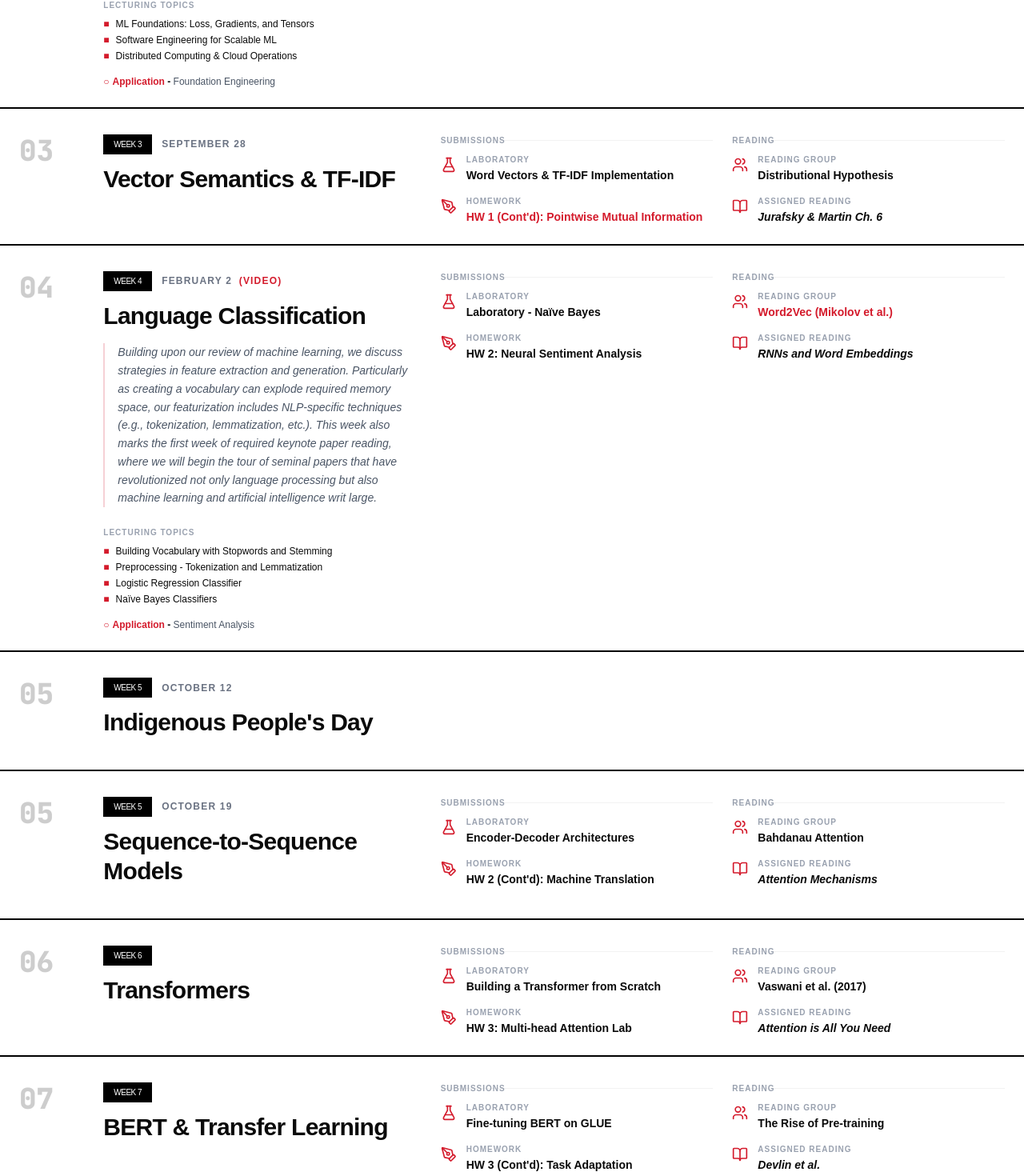
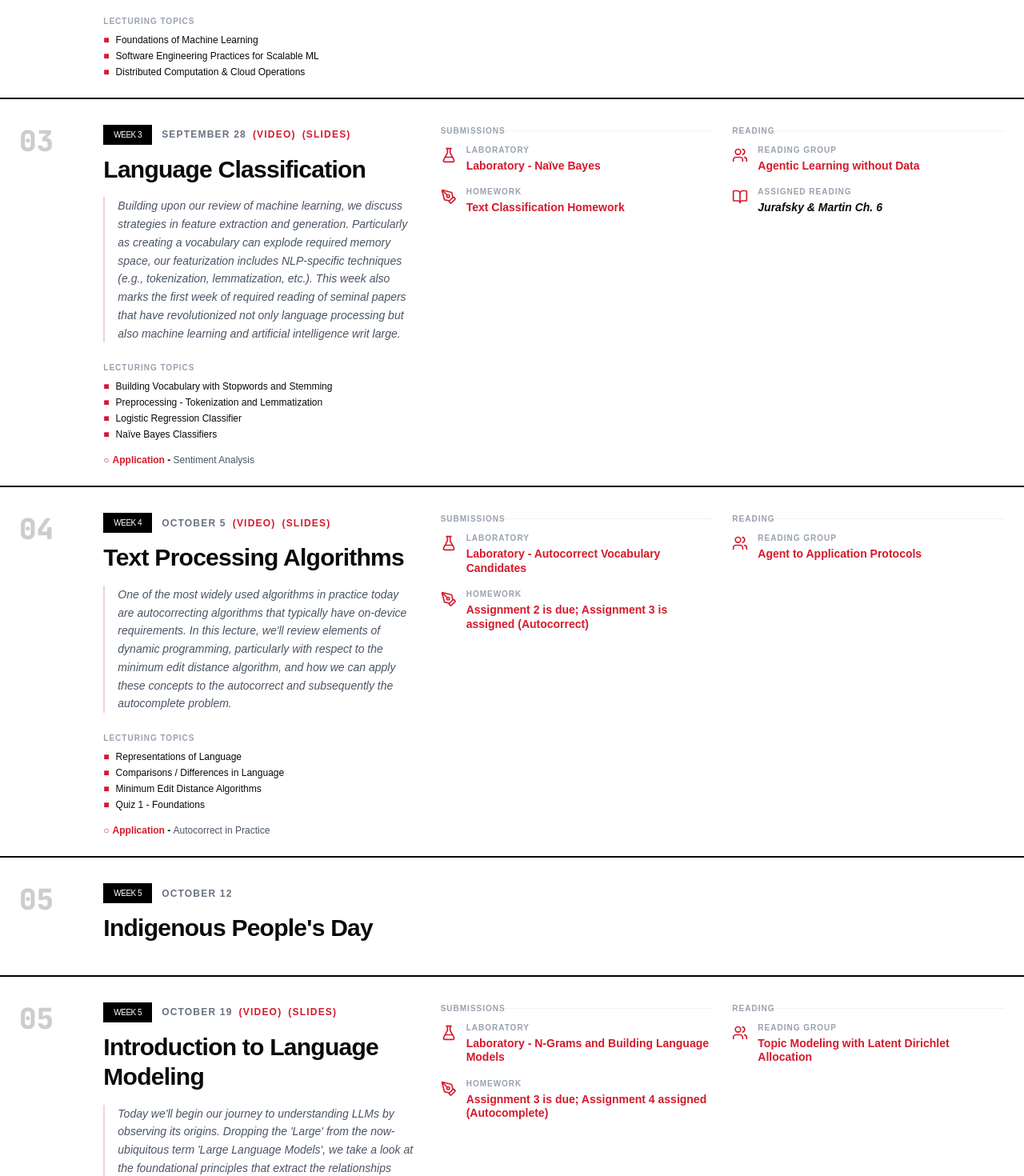
Before and after one commit to kni-neu/website-cs6120, a React (Vite) app: page /schedule in a window 1280 px wide. Shown: the part 1296-2766 px from the top of the page at 80% size. Built offline with nearby package versions, Linux system fonts and the light colour scheme; a web font is replaced by a local one.

Commit message:
feat: Update course schedule and syllabus details
Reflects updated course topics, dates, and links for lectures and assignments. Includes revisions to the syllabus to reflect a Fall 2026 offering.

```diff
--- a/public/content/schedule.md
+++ b/public/content/schedule.md
@@ -1,15 +1,16 @@
 | Week | Date | Topic | Reading |
 | :--- | :--- | :--- | :--- |
-| 01 | Sep 14 | Introduction & Logistics | Jurafsky & Martin Ch. 1 |
-| 02 | Sep 21 | Regular Expressions & N-grams | Jurafsky & Martin Ch. 2-3 |
-| 03 | Sep 28 | Vector Semantics & TF-IDF | Jurafsky & Martin Ch. 6 |
-| 04 | Oct 05 | Neural Networks for NLP | RNNs and Word Embeddings |
+| 01 | Sep 14 | Introduction & Applications | Jurafsky & Martin Ch. 1 |
+| 02 | Sep 21 | ML Foundations & Software Eng. | Linear Algebra & Gradients |
+| 03 | Sep 28 | Language Classification | Jurafsky & Martin Ch. 6 |
+| 04 | Oct 05 | Text Processing Algorithms | Dynamic Programming |
 | -- | Oct 12 | **Holiday: Indigenous People's Day** | -- |
-| 05 | Oct 19 | Sequence-to-Sequence Models | Attention Mechanisms |
-| 06 | Oct 26 | Transformers | Attention is All You Need |
-| 07 | Nov 02 | BERT & Transfer Learning | Devlin et al. |
-| 08 | Nov 09 | Large Language Models (LLMs) | Scaling Laws & GPT |
-| 09 | Nov 16 | Instruction Tuning & RLHF | InstructGPT |
-| 10 | Nov 23 | Retrieval Augmented Generation | RAG & Vector DBs |
-| 11 | Nov 30 | Evaluation & Ethics in NLP | Bender et al. |
-| 12 | Dec 07 | Final Projects | Latest ArXiv papers |
+| 05 | Oct 19 | Intro to Language Modeling | N-Gram Models |
+| 06 | Oct 26 | Word Modeling & Self-Supervision | Word2Vec & CBOW |
+| 07 | Nov 02 | Sequential Modeling (RNNs) | DeepSeek v3.2 |
+| 08 | Nov 09 | Attention & Transformers | Scaling Attention |
+| 09 | Nov 16 | Intro to LLMs (Pre-training) | BERT & Transfer Learning |
+| 10 | Nov 23 | Leveraging LLMs: RAG & RLHF | InstructGPT |
+| 11 | Nov 30 | Agentic Workflows | Intelligent Agents |
+| 12 | Dec 07 | Demos & Poster Session | Project Presentations |
+| -- | Dec 13 | **Final Exam** | -- |
--- a/src/pages/SchedulePage.tsx
+++ b/src/pages/SchedulePage.tsx
@@ -54,7 +54,17 @@ export default function SchedulePage() {
                     </Badge>
                     {week.date && (
                       <span className="text-xs font-bold text-gray-500 uppercase tracking-widest">
-                        {week.date} {week.videoLink && <a href={week.videoLink} className="text-brand-red ml-1 hover:underline">(video)</a>}
+                        {week.date}
+                        {week.videoLink && (
+                          <a href={week.videoLink} target="_blank" rel="noreferrer" className="text-brand-red ml-2 hover:underline transition-all">
+                            (video)
+                          </a>
+                        )}
+                        {week.slidesLink && (
+                          <a href={week.slidesLink} target="_blank" rel="noreferrer" className="text-brand-red ml-2 hover:underline transition-all">
+                            (slides)
+                          </a>
+                        )}
                       </span>
                     )}
                   </div>
--- a/src/schedule.ts
+++ b/src/schedule.ts
@@ -3,17 +3,19 @@ export const scheduleData = [
     week: 1,
     date: "September 14",
     topic: "Introduction and Applications",
-    videoLink: "#",
-    description: "Language is the most efficient and compact way to transfer knowledge through words, where the window to AGI is through NLP. This lecture is an introduction that takes us through history of how we got to LLMs. We'll also review some applications of NLP, current industry standards, and some of the most impactful approaches and where they are being implemented. Finally, we'll preview what we'll be learning, the logistics of how we'll be doing so, and the expectations for your participation in this class.",
+    videoLink: "https://shorturl.at/R4s4W",
+    slidesLink: "https://docs.google.com/presentation/d/1Jg37kz_8CVGiEa4OMt6Dnb9F2giyUjQX",
+    description: "Language is the most efficient and compact way to transfer knowledge is through words, where the window to AGI is through NLP. This lecture is an introduction that takes us through history of how we got to LLMs. We'll also review some applications of NLP, current industry standards, and some of the most impactful approaches and where they are being implemented. Finally, we'll preview what we'll be learning, the logistics of how we'll be doing so, and the expectations for your participation in this class.",
     lecturingTopics: [
       "History of NLP: From Rules to Transformers",
       "Course Logistics & Expectations",
-      "The Window to AGI"
+      "Standard NLP Applications",
+      "Current Industry Standards"
     ],
-    application: "Course Introduction & Vision",
+    application: "Machine Translation, Summarization, and Chatbots",
     reading: "Jurafsky & Martin Ch. 1",
     lab: "Laboratory - Getting Started on Google Cloud with Your Credits",
-    labLink: "/assignments/lab1",
+    labLink: "../assets/pdf/lab-1.pdf",
     homework: "Assignment 1 is assigned - A First Look at Processing Language",
     homeworkLink: "/assignments/hw1",
   },
@@ -21,36 +23,28 @@ export const scheduleData = [
     week: 2,
     date: "September 21",
     topic: "ML Foundations and Software Engineering",
-    videoLink: "#",
+    videoLink: "https://northeastern-my.sharepoint.com/:v:/g/personal/k_ni_northeastern_edu/IQAcLFn30OWqRIaTcs6GspboAVh2pY9T25hkZF6yNnqYKUY?e=alhcFM",
+    slidesLink: "https://docs.google.com/presentation/d/12XMsenosJHJoC5VZOQrbmXq0pG7Ove0y",
     description: "As NLP is a specific branch of machine learning, we will review some foundational knowledge that we'll utilize through the course of this class. We'll look at both machine learning and software engineering best practices that will help you build and scale NLP systems later in the course. Because most NLP algorithms today rely heavily on computing resources, we'll dive into distributed compution approaches and cloud-based operations.",
     lecturingTopics: [
-      "ML Foundations: Loss, Gradients, and Tensors",
-      "Software Engineering for Scalable ML",
-      "Distributed Computing & Cloud Operations"
+      "Foundations of Machine Learning",
+      "Software Engineering Practices for Scalable ML",
+      "Distributed Computation & Cloud Operations"
     ],
-    application: "Foundation Engineering",
-    reading: "Jurafsky & Martin Ch. 2-3",
-    lab: "Tokenization and Regex Practice",
-    labLink: "/assignments/lab2",
-    homework: "HW 1: N-gram Language Models",
-    homeworkLink: "/assignments/hw1",
+    reading: "Linear Algebra and Gradients (Gradient Notes)",
+    readingLink: "https://web.stanford.edu/class/cs224n/readings/gradient-notes.pdf",
+    lab: "Laboratory - Containerization in the Cloud",
+    labLink: "../assets/pdf/lab-2.pdf",
+    homework: "Assignment 1 is due; Assignment 2 is assigned (Text Classification)",
+    homeworkLink: "/assignments/hw2",
   },
   {
     week: 3,
     date: "September 28",
-    topic: "Vector Semantics & TF-IDF",
-    reading: "Jurafsky & Martin Ch. 6",
-    lab: "Word Vectors & TF-IDF Implementation",
-    homework: "HW 1 (Cont'd): Pointwise Mutual Information",
-    homeworkLink: "/assignments/hw2",
-    readingGroup: "Distributional Hypothesis"
-  },
-  {
-    week: 4,
-    date: "February 2",
     topic: "Language Classification",
-    videoLink: "#",
-    description: "Building upon our review of machine learning, we discuss strategies in feature extraction and generation. Particularly as creating a vocabulary can explode required memory space, our featurization includes NLP-specific techniques (e.g., tokenization, lemmatization, etc.). This week also marks the first week of required keynote paper reading, where we will begin the tour of seminal papers that have revolutionized not only language processing but also machine learning and artificial intelligence writ large.",
+    videoLink: "https://shorturl.at/HlyOU",
+    slidesLink: "https://docs.google.com/presentation/d/13olQ4iYGLOgAbYSP-l1uxeypHMTfdKFL",
+    description: "Building upon our review of machine learning, we discuss strategies in feature extraction and generation. Particularly as creating a vocabulary can explode required memory space, our featurization includes NLP-specific techniques (e.g., tokenization, lemmatization, etc.). This week also marks the first week of required reading of seminal papers that have revolutionized not only language processing but also machine learning and artificial intelligence writ large.",
     lecturingTopics: [
       "Building Vocabulary with Stopwords and Stemming",
       "Preprocessing - Tokenization and Lemmatization",
@@ -58,11 +52,34 @@ export const scheduleData = [
       "Naïve Bayes Classifiers"
     ],
     application: "Sentiment Analysis",
-    reading: "RNNs and Word Embeddings",
+    readingGroup: "Agentic Learning without Data",
+    readingGroupLink: "https://arxiv.org/abs/2511.16043",
+    reading: "Jurafsky & Martin Ch. 6",
     lab: "Laboratory - Naïve Bayes",
-    homework: "HW 2: Neural Sentiment Analysis",
-    readingGroup: "Word2Vec (Mikolov et al.)",
-    readingGroupLink: "https://arxiv.org/abs/1301.3781"
+    labLink: "https://colab.research.google.com/drive/14wNBIyAOMTyh5Hnuv8tOBXdyV39H0QYW#",
+    homework: "Text Classification Homework",
+    homeworkLink: "/assignments/hw2"
+  },
+  {
+    week: 4,
+    date: "October 5",
+    topic: "Text Processing Algorithms",
+    videoLink: "https://shorturl.at/jw3BX",
+    slidesLink: "https://docs.google.com/presentation/d/1NaaiOkdFXizWyrBv9lYZHUMPb3waDygW",
+    description: "One of the most widely used algorithms in practice today are autocorrecting algorithms that typically have on-device requirements. In this lecture, we'll review elements of dynamic programming, particularly with respect to the minimum edit distance algorithm, and how we can apply these concepts to the autocorrect and subsequently the autocomplete problem.",
+    lecturingTopics: [
+      "Representations of Language",
+      "Comparisons / Differences in Language",
+      "Minimum Edit Distance Algorithms",
+      "Quiz 1 - Foundations"
+    ],
+    application: "Autocorrect in Practice",
+    readingGroup: "Agent to Application Protocols",
+    readingGroupLink: "https://arxiv.org/abs/2503.23278",
+    lab: "Laboratory - Autocorrect Vocabulary Candidates",
+    labLink: "https://colab.research.google.com/drive/1M8i7DuIuUMKDHO3Kuu98ZE3xv60zupAV",
+    homework: "Assignment 2 is due; Assignment 3 is assigned (Autocorrect)",
+    homeworkLink: "/assignments/hw3",
   },
   {
     week: 5,
@@ -72,66 +89,164 @@ export const scheduleData = [
   {
     week: 5,
     date: "October 19",
-    topic: "Sequence-to-Sequence Models",
-    reading: "Attention Mechanisms",
-    lab: "Encoder-Decoder Architectures",
-    homework: "HW 2 (Cont'd): Machine Translation",
-    readingGroup: "Bahdanau Attention"
+    topic: "Introduction to Language Modeling",
+    videoLink: "https://shorturl.at/bP15B",
+    slidesLink: "https://docs.google.com/presentation/d/1Bil62cMryeAIHDX9CcWZqbakle6Or3b3",
+    description: "Today we'll begin our journey to understanding LLMs by observing its origins. Dropping the 'Large' from the now-ubiquitous term 'Large Language Models', we take a look at the foundational principles that extract the relationships defining what it means to model language and how we might generate text.",
+    lecturingTopics: [
+      "N-Gram Models, Smoothing, and evaluation",
+      "Abstractive vs extractive approaches",
+      "Out of Vocabulary (OOV) Handling",
+      "Quiz 2 - Edit Distance"
+    ],
+    application: "Autocompleting words and sentences",
+    readingGroup: "Topic Modeling with Latent Dirichlet Allocation",
+    readingGroupLink: "https://www.jmlr.org/papers/volume3/blei03a/blei03a.pdf",
+    lab: "Laboratory - N-Grams and Building Language Models",
+    labLink: "https://colab.research.google.com/drive/1Ul6HAglGBoc53yAIfui-pgeTso7wMB26",
+    homework: "Assignment 3 is due; Assignment 4 assigned (Autocomplete)",
+    homeworkLink: "/assignments/hw4",
   },
   {
     week: 6,
-    topic: "Transformers",
-    reading: "Attention is All You Need",
-    lab: "Building a Transformer from Scratch",
-    homework: "HW 3: Multi-head Attention Lab",
-    readingGroup: "Vaswani et al. (2017)"
+    date: "October 26",
+    topic: "Word Modeling with Self-Supervision",
+    videoLink: "https://shorturl.at/0X3RI",
+    slidesLink: "https://docs.google.com/presentation/d/1kesXmMT5rdxPMdeQ1EnKvcfwk8Z8vJez",
+    description: "Perhaps the most influential paper to have come out of the natural language community is the word2vec paper. This week's lecture reviews word models (including word2vec as well as continuous bags of words) and the embeddings / representations that they create.",
+    lecturingTopics: [
+      "Embeddings with Continuous Bag of Words (CBOW)",
+      "Skip-gram and Negative Sampling",
+      "Intrinsic and Extrinsic Evaluation",
+      "From Words to Sentences"
+    ],
+    readingGroup: "Learning Text Similarity with Siamese RNNs",
+    readingGroupLink: "https://arxiv.org/abs/2310.12321",
+    lab: "Laboratory - Word Embeddings with CBOW",
+    labLink: "https://colab.research.google.com/drive/1lknBFuNeVr7-AvQx4vKvCQfVkL_za65Z",
+    homework: "Assignment 4 is due; Assignment 5 assigned (Word Embeddings)",
+    homeworkLink: "/assignments/hw5",
   },
   {
     week: 7,
-    topic: "BERT & Transfer Learning",
-    reading: "Devlin et al.",
-    lab: "Fine-tuning BERT on GLUE",
-    homework: "HW 3 (Cont'd): Task Adaptation",
-    readingGroup: "The Rise of Pre-training"
+    date: "November 2",
+    topic: "Introduction to Sequential Modeling",
+    videoLink: "https://shorturl.at/QeAgL",
+    slidesLink: "https://docs.google.com/presentation/d/1NQn__1SQ_T1yYgFJhBxdCd1QzWsLsEbm",
+    description: "Sequence relates to the order by which we see information. This week, we will learn about the modeling of sequences from Hidden Markov Models (HMMs) to Recurrent Neural Networks (RNNs) and memory gating mechanisms like LSTMs.",
+    lecturingTopics: [
+      "Hidden Markov Models (HMMs) & Viterbi Algorithm",
+      "Recurrent Neural Networks (RNNs)",
+      "Vanishing and Exploding Gradients",
+      "Memory Gating - GRUs and LSTMs"
+    ],
+    application: "PoS Tagging, NER, and Machine Translation",
+    readingGroup: "DeepSeek v3.2 Technical Report",
+    readingGroupLink: "https://arxiv.org/abs/2512.02556",
+    lab: "Laboratory - Serving an LLM (GCP/NEU)",
+    labLink: "../assets/pdf/lab-11.1.pdf",
+    homework: "Assignment 5 is due; Assignment 6 assigned (RNN Implementation)",
+    homeworkLink: "/assignments/hw6",
   },
   {
     week: 8,
-    topic: "Large Language Models (LLMs)",
-    reading: "Scaling Laws & GPT",
-    lab: "Prompt Engineering & Few-shot Learning",
-    homework: "HW 4: LLM Application Prototype",
-    readingGroup: "GPT-3 (Brown et al.)"
+    date: "November 9",
+    topic: "Attention and the Transformer Model",
+    videoLink: "https://shorturl.at/2Zaj8",
+    slidesLink: "https://docs.google.com/presentation/d/1L2UfukJVr2f6Lf3A6v3OIaPp9upmjqdP",
+    description: "Attention models have been the leap forward that are the fundamental building blocks to modern machine learning today, including the essential ingredients for Large Language Models. We'll go deep into attention layers in neural networks, building our own from scratch.",
+    lecturingTopics: [
+      "Introduction to Attention Modeling",
+      "The Self-Attention Mechanism",
+      "The Transformer Modeling Layer",
+      "Large Scale Attention Modeling"
+    ],
+    readingGroup: "On the Difficulty of Training RNNs",
+    readingGroupLink: "https://arxiv.org/abs/1211.5063",
+    lab: "Laboratory - Dot Product Attention & Masking",
+    labLink: "https://colab.research.google.com/drive/10SDgUL4px6M_R7-4c1EDHEx0neck2ZOq",
+    homework: "Assignment 6 is due; Assignment 7 assigned (Transformers)",
+    homeworkLink: "/assignments/hw7",
   },
   {
     week: 9,
-    topic: "Instruction Tuning & RLHF",
-    reading: "InstructGPT",
-    lab: "Fine-tuning with LoRA/QLoRA",
-    homework: "HW 4 (Cont'd): Preference Optimization",
-    readingGroup: "RLHF Policy Gradient"
+    date: "November 16",
+    topic: "Introduction to Large Language Modeling (LLMs)",
+    videoLink: "https://shorturl.at/JV3fN",
+    slidesLink: "https://docs.google.com/presentation/d/1nMyC1w6ItzDjDw3xXLJeRN0DOyZu1QiAh9lDMe-mn3A",
+    description: "This week, we introduce large language models using the fundamentals that you have learned, from perplexity to transformer layers for pre-training. We'll focus on techniques from OpenAI, Anthropic, Amazon, and Google.",
+    lecturingTopics: [
+      "System Design for LLM Applications",
+      "Pre-training - Masked and Causal Language Modeling",
+      "Parameter-Efficient Tuning (PEFT)",
+      "Scaling Laws and Emergent Abilities"
+    ],
+    readingGroup: "Attention is All You Need",
+    readingGroupLink: "https://arxiv.org/abs/1706.03762",
+    reading: "BERT: Pre-training of Deep Bidirectional Transformers",
+    readingLink: "https://arxiv.org/abs/1810.04805",
+    lab: "Laboratory - Tuning LLMs",
+    labLink: "https://colab.research.google.com/drive/1u8DDFEiCC2yJgQIfbCOY4_aN06MJeUfv",
+    homework: "Project Proposals are due; Assignment 7 is due",
+    homeworkLink: "/assignments/final-project",
   },
   {
     week: 10,
-    topic: "Retrieval Augmented Generation",
-    reading: "RAG & Vector DBs",
-    lab: "Vector Database Setup (Pinecone/Milvus)",
-    homework: "Final Project Proposal",
-    readingGroup: "Lewis et al. (2020) - RAG"
+    date: "November 23",
+    topic: "Practically Leveraging LLMs and Lifecycles",
+    videoLink: "https://shorturl.at/oJBJb",
+    slidesLink: "https://docs.google.com/presentation/d/1Kh1rLlQ3rAK4BuRPPyWXG5d_Ba_39n-_",
+    description: "Explore common approaches to optimally leverage LLMs for bespoke applications, attacking limitations like knowledge gaps, hallucinations, and logical reasoning problems. We'll also cover RLHF and the lifecycle of system design.",
+    lecturingTopics: [
+      "Retrieval Augmented Generation (RAG)",
+      "In Context Learning and Prompt Engineering",
+      "Aligning LLMs via Instruction Following",
+      "Reinforcement Learning with Human Feedback (RLHF)"
+    ],
+    readingGroup: "Retrieval Augmented Generation",
+    readingGroupLink: "https://arxiv.org/abs/2005.11401",
+    reading: "Training to Instruct with Human Feedback",
+    readingLink: "https://arxiv.org/abs/2203.02155",
+    lab: "Laboratory - Instruction Following Tuning",
+    labLink: "https://colab.research.google.com/drive/1ogy2_MEcMEFrJGiS7XwtEElwnV7bY_p5",
   },
   {
     week: 11,
-    topic: "Evaluation & Ethics in NLP",
-    reading: "Bender et al.",
-    lab: "Bias Detection in Word Embeddings",
-    homework: "Final Project Implementation",
-    readingGroup: "Stochastic Parrots"
+    date: "November 30",
+    topic: "Agentic Workflows",
+    slidesLink: "https://docs.google.com/presentation/d/1SDDo4FYWQoascknu6g6lNSCHwZIxRuSwKW-KXNKuO-A/",
+    description: "We discuss the most cutting edge approaches to leveraging LLMs in practice: agentic workflows. We will discuss how to build agents with LLMs and program-aided prompting to create intelligent agents that can perform complex tasks.",
+    lecturingTopics: [
+      "Intelligent Agents with Program-Aided LLMs",
+      "NLP Systems Engineering Diagrams",
+      "Creating and Evaluating Agentic Workflows",
+      "Agent Communications and Standardization"
+    ],
+    lab: "Laboratory - Agentic Workflows",
+    labLink: "https://colab.research.google.com/drive/1EkHKTeXei1VrGus9AYugknkOKAg22ea1",
   },
   {
     week: 12,
-    topic: "Final Projects & Future Directions",
-    reading: "Latest ArXiv papers",
-    lab: "Project Poster Session",
+    date: "December 7",
+    topic: "Demonstrations and Poster Sessions",
+    videoLink: "https://shorturl.at/bP15B",
+    slidesLink: "https://docs.google.com/presentation/d/1l3a-vyAofPcqCfzGqpAYVoHeyDN4T_g8",
+    description: "Deploy and show off your domain-specific LLM and pitch your startup idea! Review the guidelines at the Final Project Website.",
+    lecturingTopics: [
+      "Final Project Presentations",
+      "Future Directions in NLP",
+      "Poster Session"
+    ],
+    readingGroup: "Low Rank Approximations for DNN Tuning",
+    readingGroupLink: "https://arxiv.org/abs/1706.03762",
+    lab: "Laboratory - OpenClaw Installation",
+    labLink: "../assets/pdf/lab-week14.pdf",
     homework: "Final Report Due",
-    readingGroup: "The Future of Agents"
+    homeworkLink: "/assignments/final-project",
+  },
+  {
+    week: 13,
+    date: "December 13",
+    topic: "Final Exam",
   }
 ];
```
Also changed, not shown: public/content/syllabus.md (+1 -1 lines).
